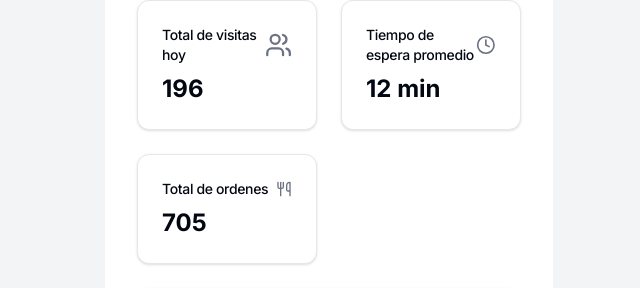
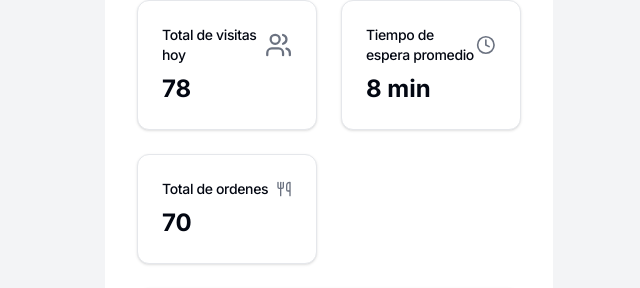
Before and after one commit to mcherniakovsky/tu-puesto, a Next.js app: page /manager-dashboard in a window 1280 px wide. Shown: the part 152-440 px from the top of the page, without its empty margins (311-951 px from the left). Built offline with nearby package versions, Linux system fonts and the light colour scheme.

Commit message:
cambio estadisticas

```diff
--- a/src/app/manager-dashboard/page.tsx
+++ b/src/app/manager-dashboard/page.tsx
@@ -45,14 +45,6 @@ export default function ManagerDashboardPage() {
     ],
   }
 
-  const topDishes = [
-    { name: 'Spaghetti Carbonara', orders: 42 },
-    { name: 'Margherita Pizza', orders: 38 },
-    { name: 'Grilled Salmon', orders: 31 },
-    { name: 'Caesar Salad', orders: 28 },
-    { name: 'Tiramisu', orders: 25 },
-  ]
-
   if (isLoading) {
     return (
       <div className="flex justify-center items-center h-screen">
@@ -72,7 +64,7 @@ export default function ManagerDashboardPage() {
             <Users className="h-8 w-8 text-muted-foreground" />
           </CardHeader>
           <CardContent>
-            <div className="text-2xl font-bold">{generateRandomData(1, 500)[0]}</div>
+            <div className="text-2xl font-bold">{generateRandomData(1, 200)[0]}</div>
           </CardContent>
         </Card>
         <Card>
@@ -81,7 +73,7 @@ export default function ManagerDashboardPage() {
             <Clock className="h-8 w-8 text-muted-foreground" />
           </CardHeader>
           <CardContent>
-            <div className="text-2xl font-bold">{generateRandomData(1, 30)[0]} min</div>
+            <div className="text-2xl font-bold">{generateRandomData(1, 20)[0]} min</div>
           </CardContent>
         </Card>
         <Card>
@@ -90,7 +82,7 @@ export default function ManagerDashboardPage() {
             <Utensils className="h-4 w-4 text-muted-foreground" />
           </CardHeader>
           <CardContent>
-            <div className="text-2xl font-bold">{generateRandomData(1, 1000)[0]}</div>
+            <div className="text-2xl font-bold">{generateRandomData(1, 100)[0]}</div>
           </CardContent>
         </Card>
       </div>
```
